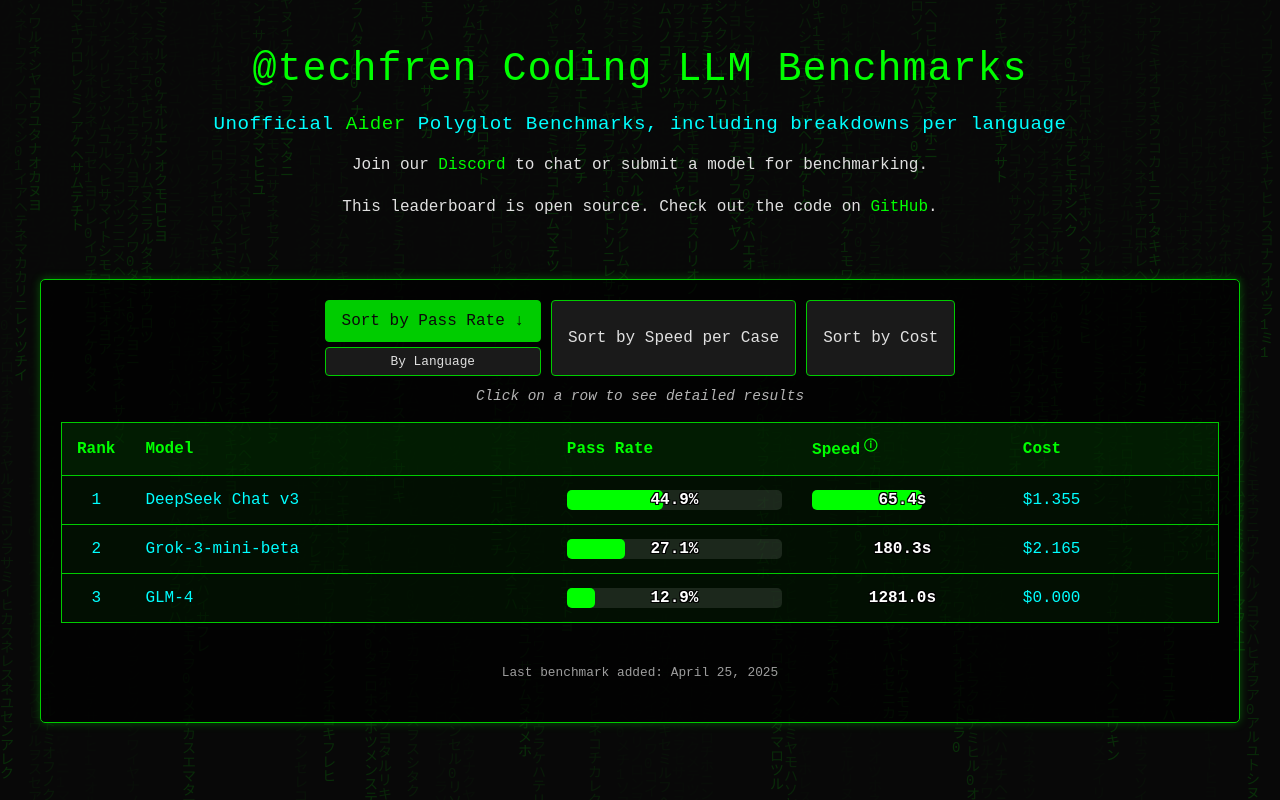
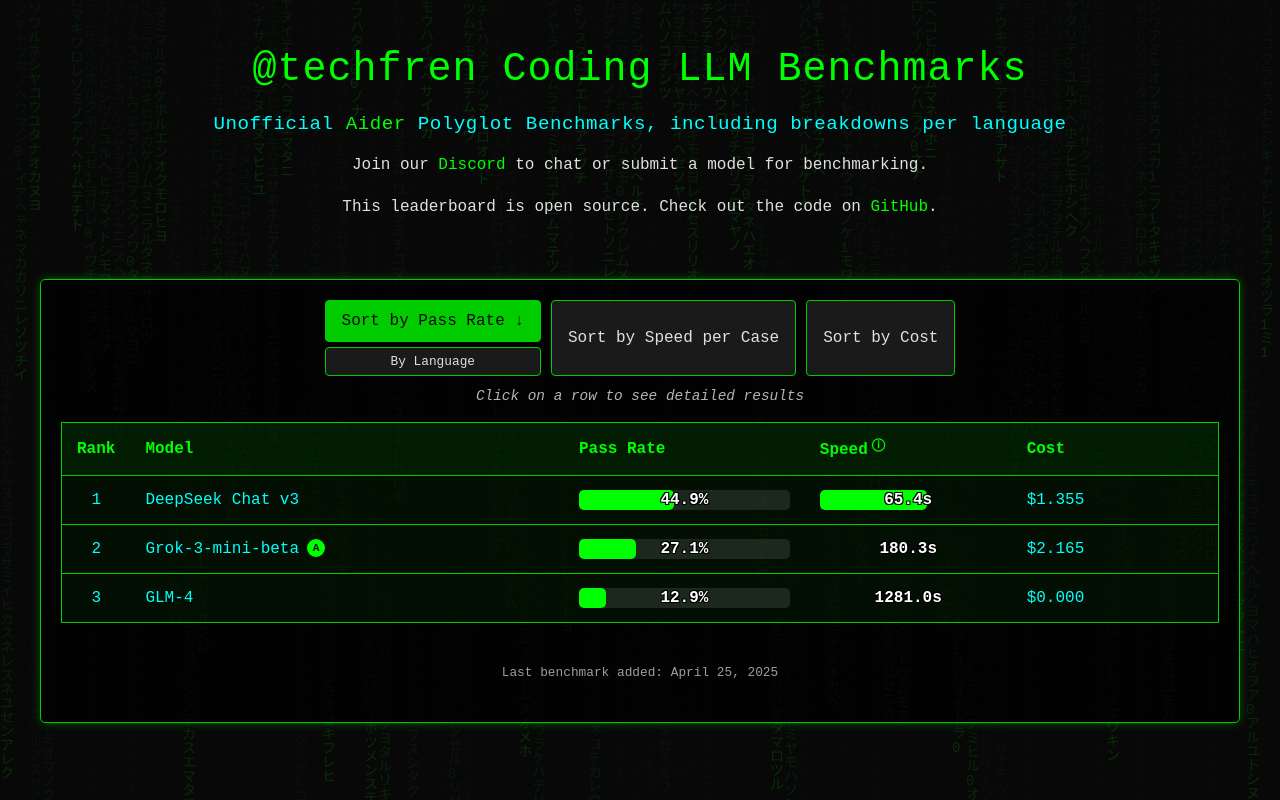
Before and after one commit to aj47/techfren-leaderboard, a Next.js app: page / in a window 1280 px wide. Built offline with nearby package versions, Linux system fonts and the light colour scheme.

Commit message:
Highlight architect-edit mode in leaderboard UI

```diff
--- a/src/app/globals.css
+++ b/src/app/globals.css
@@ -277,6 +277,23 @@
 
 .model {
   min-width: 200px;
+  position: relative;
+}
+
+.architect-badge {
+  display: inline-block;
+  background-color: var(--primary);
+  color: var(--background);
+  font-weight: bold;
+  font-size: 0.7rem;
+  width: 18px;
+  height: 18px;
+  line-height: 18px;
+  text-align: center;
+  border-radius: 50%;
+  margin-left: 8px;
+  vertical-align: middle;
+  cursor: help;
 }
 
 .passRate, .speed, .cost {
--- a/src/components/Leaderboard.tsx
+++ b/src/components/Leaderboard.tsx
@@ -283,7 +283,12 @@
                 onClick={() => showDetails(model)}
               >
                 <td className="rank">{index + 1}</td>
-                <td className="model">{model.name}</td>
+                <td className="model">
+                  {model.name}
+                  {model.details.edit_format === "architect" && (
+                    <span className="architect-badge" title="Architect mode with editor model">A</span>
+                  )}
+                </td>
                 <td className="passRate">
                   <div className="progress-bar">
                     {selectedLanguage ? (
--- a/src/components/ModelDetailModal.tsx
+++ b/src/components/ModelDetailModal.tsx
@@ -45,6 +45,28 @@
               <span className="detail-label">Model:</span>
               <span className="detail-value">{model.details.model}</span>
             </div>
+            <div className="detail-item">
+              <span className="detail-label">Edit Format:</span>
+              <span className="detail-value">{model.details.edit_format}</span>
+            </div>
+            {model.details.editor_model && (
+              <div className="detail-item">
+                <span className="detail-label">Editor Model:</span>
+                <span className="detail-value">{model.details.editor_model}</span>
+              </div>
+            )}
+            {model.details.editor_edit_format && (
+              <div className="detail-item">
+                <span className="detail-label">Editor Edit Format:</span>
+                <span className="detail-value">{model.details.editor_edit_format}</span>
+              </div>
+            )}
+            {model.details.reasoning_effort && (
+              <div className="detail-item">
+                <span className="detail-label">Reasoning Effort:</span>
+                <span className="detail-value">{model.details.reasoning_effort}</span>
+              </div>
+            )}
             <div className="detail-item">
               <span className="detail-label">Date:</span>
               <span className="detail-value">{model.details.date}</span>
--- a/src/utils/yamlLoader.ts
+++ b/src/utils/yamlLoader.ts
@@ -52,6 +52,11 @@
   avg_retries_per_test?: number;
   retry_rate_percent?: number;
   language_pass_rates?: LanguagePassRates;
+
+  // Architect mode fields
+  editor_model?: string;
+  editor_edit_format?: string;
+  reasoning_effort?: string;
 }
 
 export interface Model {
```
